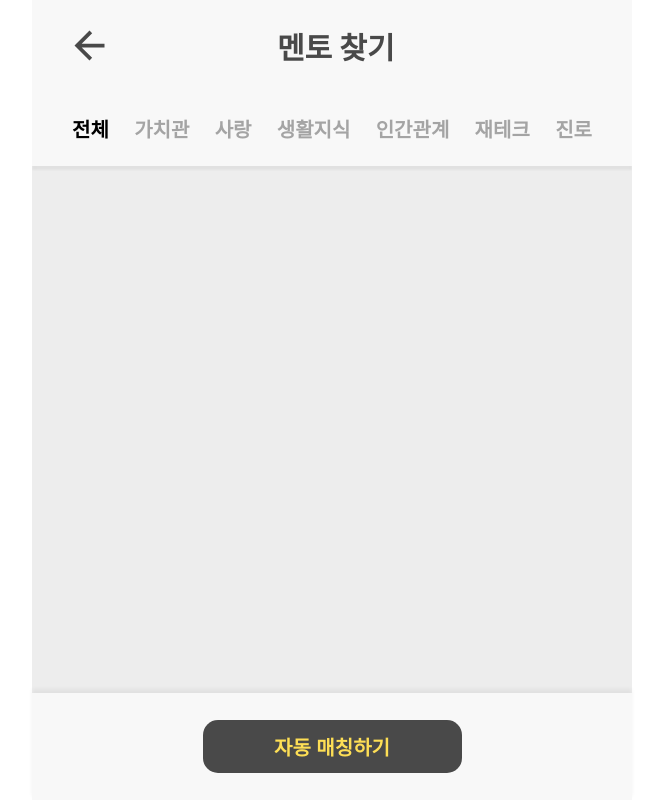
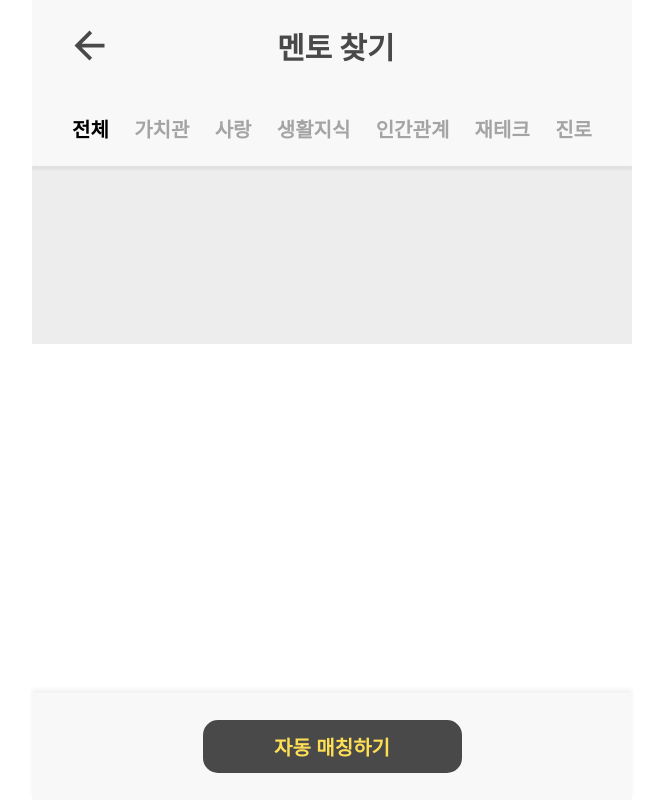
Before and after one commit to youbing5921/deploy_hw, a React (Create React App) app in the folder gamja/: page /find in a window 1280 px wide. Shown: the top 800 px of the page, without its empty margins (308-971 px from the left). Built offline with nearby package versions, Linux system fonts and the light colour scheme; no server answers; a web font is replaced by a local one.

Commit message:
멘토 찾기 오류수정

```diff
--- a/gamja/src/pages/mentee/FindMentor.js
+++ b/gamja/src/pages/mentee/FindMentor.js
@@ -65,7 +65,7 @@ export default FindMentor;
 const Container = styled.div`
   background-color: #ededed;
   width: 600px;
-  height: 1230px;
+  max-height: 1230px;
   margin: 0 auto;
   overflow-y: scroll;
   &::-webkit-scrollbar {
```
